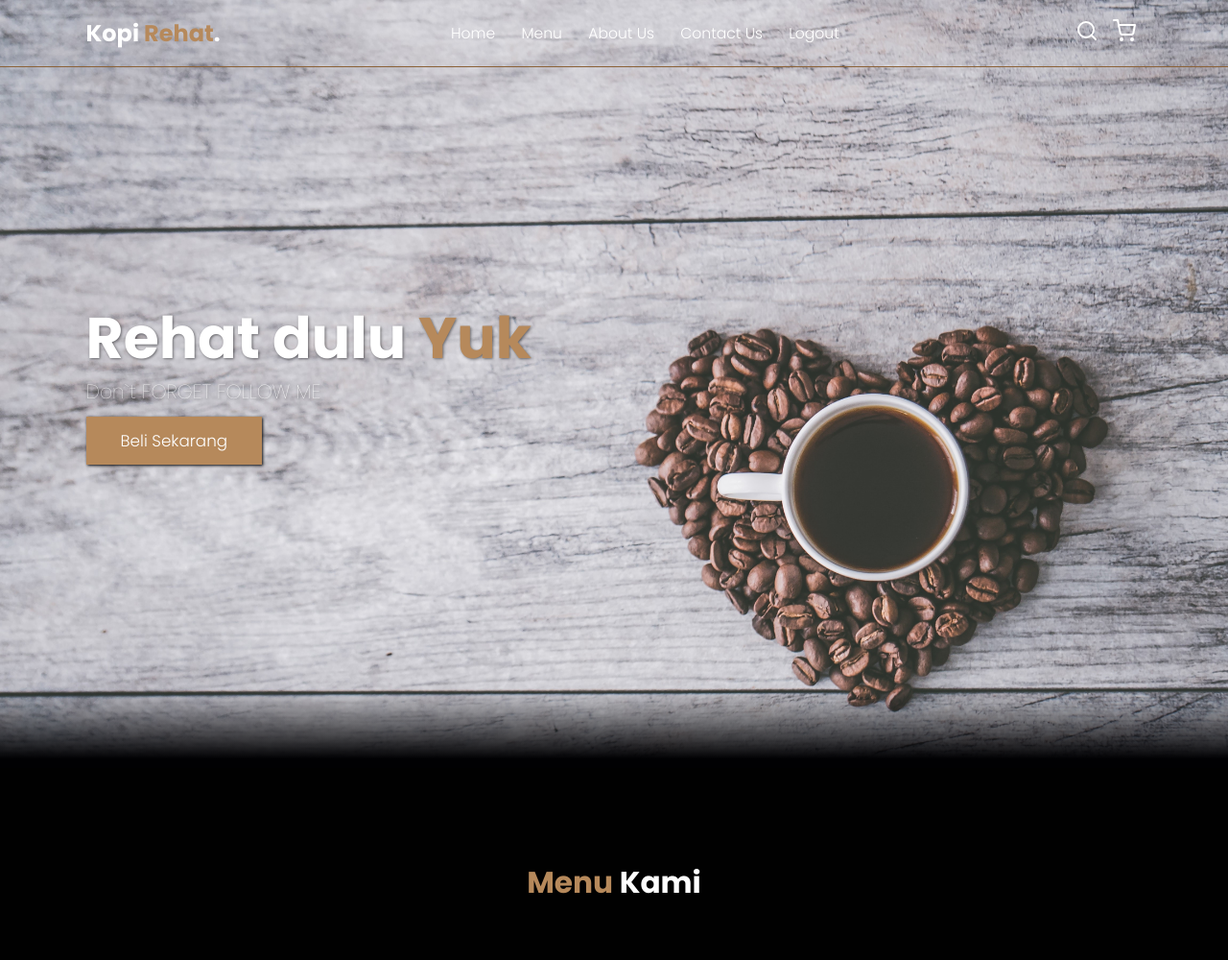
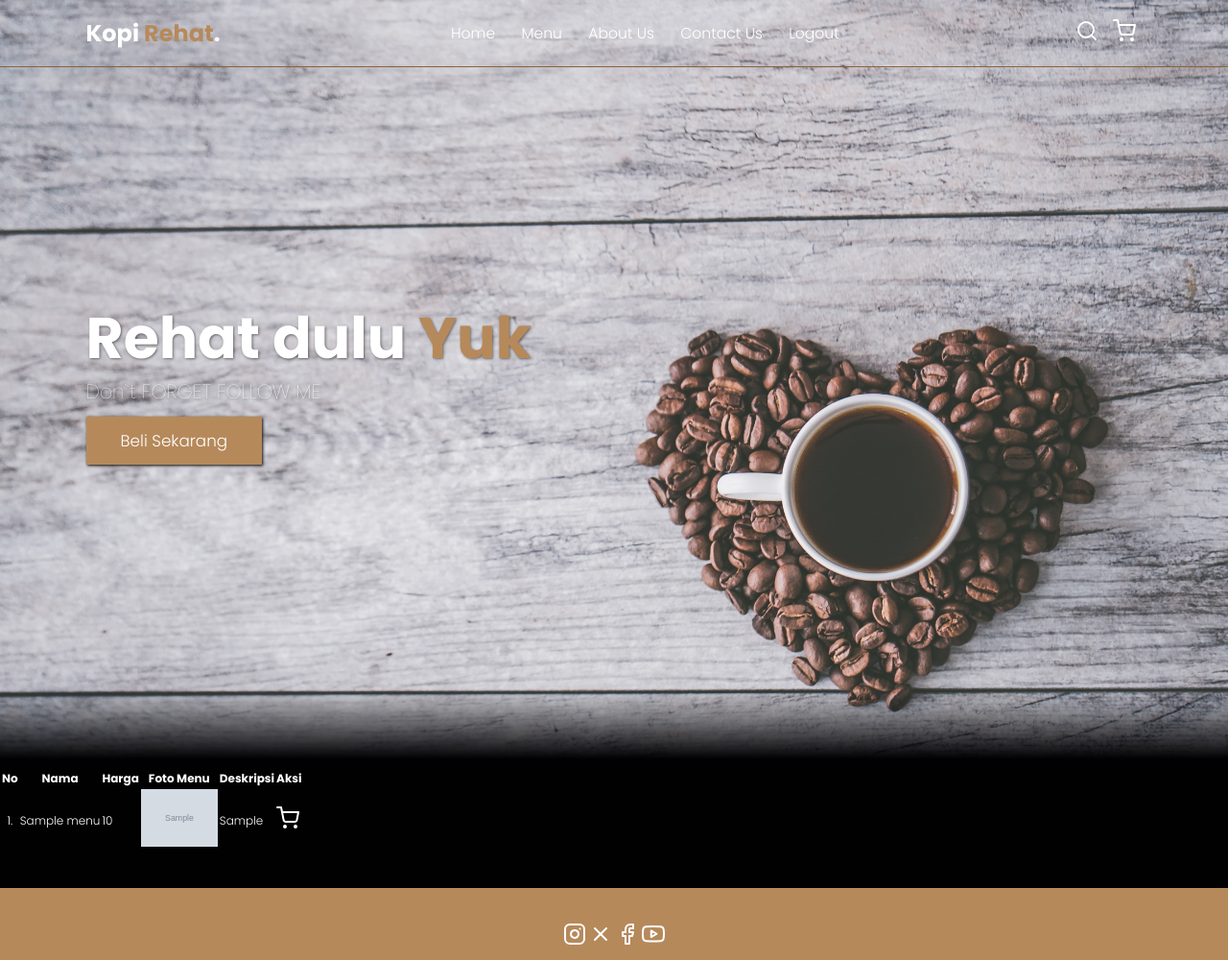
Before and after one commit to amarama03/Kelompok4_IPL_TUBES, a PHP site: page /CoffeeRehat.php in a window 1280 px wide. Shown: the top 1000 px of the page at 96% size. Run offline with PHP 8.4, Linux system fonts and the light colour scheme; tables that the repository leaves empty or names only in its code hold one stand-in row (values such as "Sample post"); grey boxes marked "Sample" are stand-in pictures.

Commit message:
Add files via upload

```diff
--- a/CoffeeRehat.php
+++ b/CoffeeRehat.php
@@ -1,7 +1,20 @@
+<?php
+    include 'koneksi.php';
+    $query =  "SELECT * FROM menu";
+    $sql = mysqli_query($conn, $query);
+    $no = 0;
+?>
+
+
 <!DOCTYPE html>
 <html lang="en">
   <head>
     <meta charset="UTF-8" />
+
+    <!-- bootstrap -->
+    <script src="bootstrap/js/bootstrap.bundle.min.js"></script>
+
+    <meta name="viewport" content="width=device-width, initial-scale=1.0" />
     <meta name="viewport" content="width=device-width, initial-scale=1.0" />
     <title>Coffee Rehat</title>
 
@@ -21,14 +34,14 @@
   </head>
   <body>
     <!-- Navbar start -->
-    <nav class="navbar">
+    <nav class="navbar ">
       <a href="#" class="Navbar-logo">Kopi <span>Rehat</span>.</a>
 
       <div class="navbar-nav">
         <a href="#home">Home</a>
         <a href="#menu">Menu</a>
         <a href="AboutUs.html">About Us</a>
-        <a href="#ContactUs">Contact Us</a>
+        <a href="AboutUs.html">Contact Us</a>
         <a href="logout.php">Logout</a>
       </div>
 
@@ -42,9 +55,9 @@
 
       <!-- code Search  mulai -->
       <div class="search-form">
-        <input type="search" id="search-box" placeholder="Cari Disini ..." />
-        <label for="search-box"><i data-feather="search"></i></label>
-      </div>
+      <input type="search" id="search-box" placeholder="search here...">
+      <label for="search-box"><i data-feather="search"></i></label>
+    </div>
 
       <!-- code Search  berakhir-->
     </nav>
@@ -56,71 +69,62 @@
     <section class="hero" id="home">
       <main class="content">
         <h1>Rehat dulu <span>Yuk</span></h1>
-        <p>Don`t FORGET FOLLOW ME</p>
-        <a href="#" class="cta">Beli Sekarang </a>
+        <p k>Don`t FORGET FOLLOW ME</p>
+        <a href="#menu" class="cta">Beli Sekarang </a>
       </main>
     </section>
 
     <!-- Halaman pertama selesai  -->
 
     <!-- halaman menu  mulai-->
-    <section id="menu" class="menu">
-      <h2><span>Menu</span> Kami</h2>
-      <div class="row">
-        <div class="menu-card">
-          <img
-            src="img/cappuccino.png"
-            alt="Cappuccino"
-            class="menu-card-img"
-          />
-          <h3 class="menu-card-title">- Cappuccino -</h3>
-          <p class="menu-card-harga">IDR 25K</p>
-          <a href="iconkeranjang.html" class="Buy"
-            ><i data-feather="shopping-cart"></i
-          ></a>
-        </div>
-        <div class="menu-card">
-          <img
-            src="img/Americanoo.png"
-            alt="Cappuccino"
-            class="menu-card-img"
-          />
-          <h3 class="menu-card-title">- Americano -</h3>
-          <p class="menu-card-harga">IDR 25K</p>
-          <a href="iconkeranjang.html" class="Buy"
-            ><i data-feather="shopping-cart"></i
-          ></a>
-        </div>
-        <div class="menu-card">
-          <img src="img/cocoa.png" alt="Cappuccino" class="menu-card-img" />
-          <h3 class="menu-card-title">- cocoa -</h3>
-          <p class="menu-card-harga">IDR 25K</p>
-          <a href="iconkeranjang.html" class="Buy"
-            ><i data-feather="shopping-cart"></i
-          ></a>
-        </div>
-        <div class="menu-card">
-          <img src="img/tea.png" alt="Cappuccino" class="menu-card-img" />
-          <h3 class="menu-card-title">- tea -</h3>
-          <p class="menu-card-harga">IDR 10K</p>
-          <a href="iconkeranjang.html" class="Buy"
-            ><i data-feather="shopping-cart"></i
-          ></a>
-        </div>
-        <div class="menu-card">
-          <img src="img/LATTE.png" alt="Cappuccino" class="menu-card-img" />
-          <h3 class="menu-card-title">- Latte -</h3>
-          <p class="menu-card-harga">IDR 25K</p>
-          <a href="iconkeranjang.html" class="Buy"
-            ><i data-feather="shopping-cart"></i
-          ></a>
-        </div>
-      </div>
-    </section>
+    <div class="table-responsive" id="menu">
+        <table class="table align-middle table-bordered table-hover">
+            <thead>
+                <tr>
+                    <th><center>No</center></th>
+                    <th>Nama</th>
+                    <th>Harga</th>
+                    <th>Foto Menu</th>
+                    <th><center>Deskripsi</center></th>
+                    <th>Aksi</th>
+                </tr>
+            </thead>
+             <tbody>
+                <?php
+                    while ($result = mysqli_fetch_assoc($sql)){
+                ?>
+                <tr>
+                    <td><center>
+                        <?php
+                            echo ++$no;
+                        ?>.
+                        </center></td>
+                    <td><?php
+                            echo $result['nama'];
+                        ?></td>
+                    <td><?php
+                            echo $result['harga'];
+                        ?></td>
+                    <td><img src="img/<?php
+                            echo $result['foto'];
+                        ?>" style="width: 80px;"></td>
+                    <td><?php
+                            echo $result['deskripsi'];
+                        ?></td>
+                    <td>
+                    <a href="iconkeranjang.html" id="iconkeranjang"><i data-feather="shopping-cart" color=white></i></a>
+                    </td>
+                </tr>
+                <?php
+                    }
+                ?>
+            </tbody>
+        </table>
+    </div>
     <!-- halaman menu  berakhir -->
 
     <!-- bagian Contact Us mulai  -->
-    <footer id="ContactUs" class="footer">
+    <footer  class="footer">
       <div class="sosial">
         <a href="#"><i data-feather="instagram"></i></a>
         <a href="#"><i data-feather="x"></i></a>
```
Also changed, not shown: img/LATTE.png (added), img/cappuccino.png (added), img/kentang.jpg (added).
